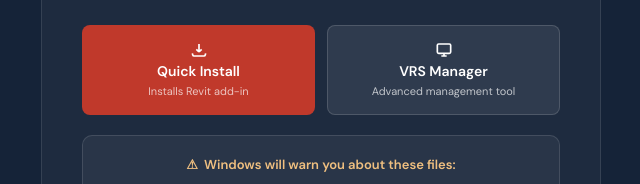
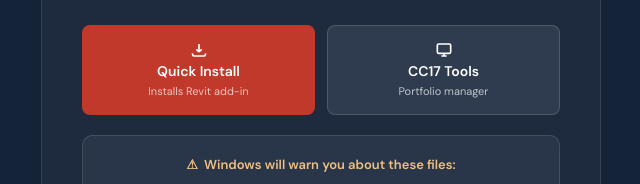
Before and after one commit to IMEG-CC17/ViewReferenceSystem, a plain HTML site: page docs/index.html in a window 1280 px wide. Shown: the part 343-527 px from the top of the page, 319-959 px from the left. Drawn offline with nearby package versions, Linux system fonts and the light colour scheme; no server answers.

Commit message:
Update index.html

```diff
--- a/docs/index.html
+++ b/docs/index.html
@@ -118,13 +118,13 @@
         <span class="btn-label">Quick Install</span>
         <span class="btn-sub">Installs Revit add-in</span>
       </a>
-      <a href="https://github.com/IMEG-CC17/VRSManager/releases/latest/download/VRSManager_Setup.exe"
+      <a href="https://firebasestorage.googleapis.com/v0/b/view-reference.firebasestorage.app/o/installer%2Fcc17launcher%2FCC17Tools_Setup.exe?alt=media"
          class="btn-download btn-secondary">
         <svg width="16" height="16" viewBox="0 0 24 24" fill="none" stroke="currentColor" stroke-width="2.5">
           <rect x="2" y="3" width="20" height="14" rx="2"/><path d="M8 21h8M12 17v4"/>
         </svg>
-        <span class="btn-label">VRS Manager</span>
-        <span class="btn-sub">Advanced management tool</span>
+        <span class="btn-label">CC17 Tools</span>
+        <span class="btn-sub">Portfolio manager</span>
       </a>
     </div>
 
```
